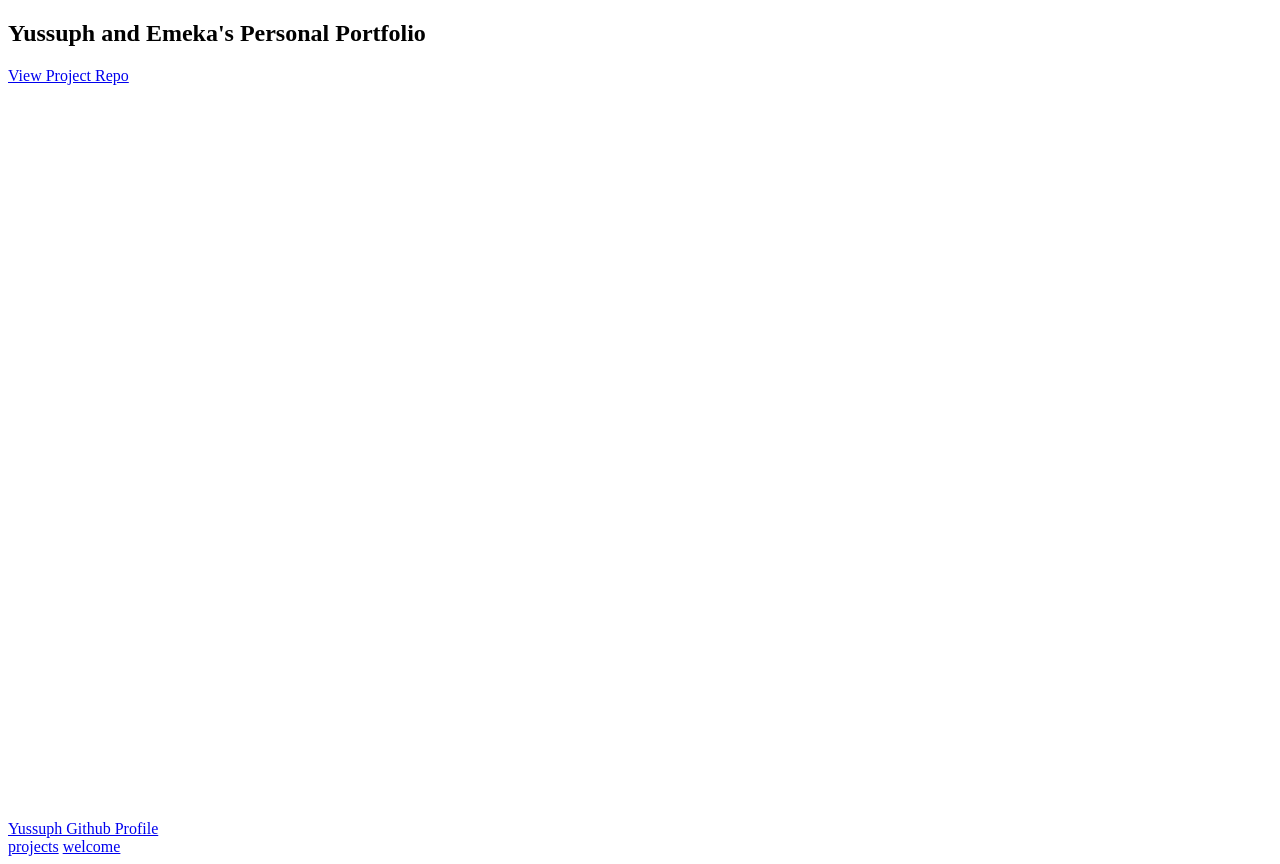
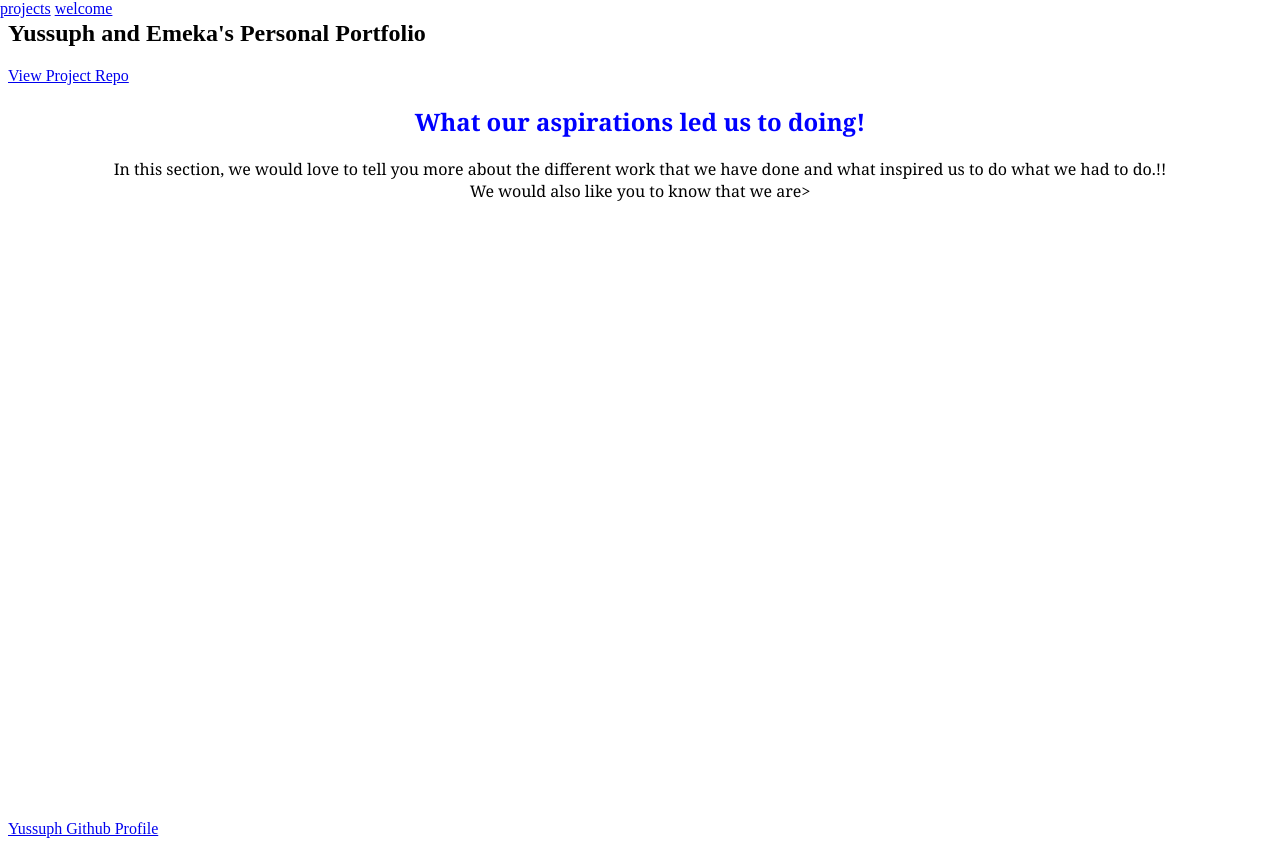
Before and after one commit to macbright/emeka-yussuph, a plain HTML site: page index.html in a window 1280 px wide. Drawn offline with Linux system fonts and the light colour scheme.

Commit message:
final commit

```diff
--- a/css/style.css
+++ b/css/style.css
@@ -7,3 +7,23 @@ section .welcome-*/
 #welcome-section {
 	height: 100vh;
 }
+#navbar{
+    position: fixed;
+    top: 0;
+    left: 0;
+    width: 100%;
+}
+p{
+    text-align: center;
+    color: black;
+    size: 50px;
+    font-family: Georgia, 'Times New Roman', Times, serif;
+
+}
+.heading h1{
+    text-align: center;
+    color: blue;
+    size: 200px;
+    font-family: Georgia, 'Times New Roman', Times, serif;
+
+}
--- a/index.html
+++ b/index.html
@@ -24,6 +24,14 @@
         </div>
         <a href="https://github.com/macbright/emeka-yussuph"> View Project Repo</a>
       </section>
+      <div class="heading">
+          <h1 class="display"> What our aspirations led us to doing!</h1>
+          <p class="lead">In this section, we would love to tell you more
+            about the different work that we have done and what inspired us
+            to do what we had to do.!!<br>
+          We would also like you to know that we are></p>
+
+      </div>
 
     </section>
     <a id="profile-link" href="https://github.com/oibitoye" target="_blank"> Yussuph Github Profile</a>
@@ -32,6 +40,7 @@
       <a href="#" > welcome</a>
     </nav>
 
+
     <script  src="js/index.js"></script>
   </body>
 </html>
```
